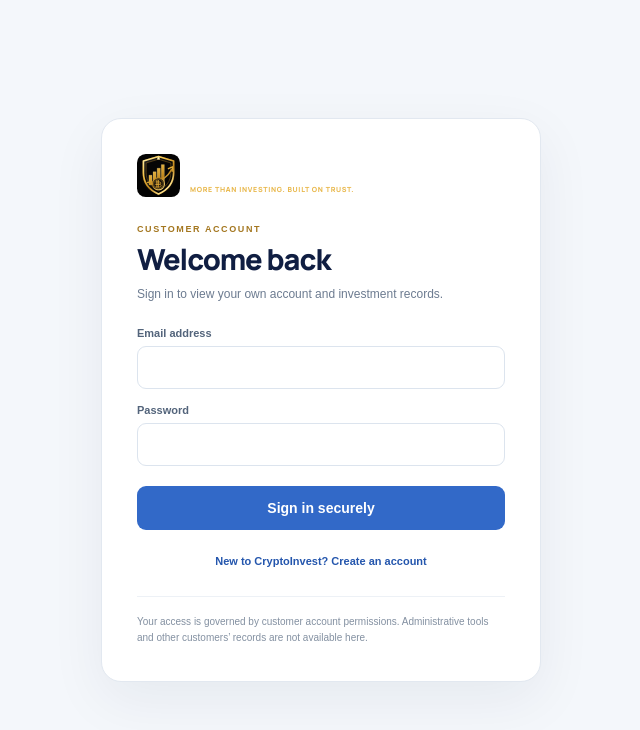
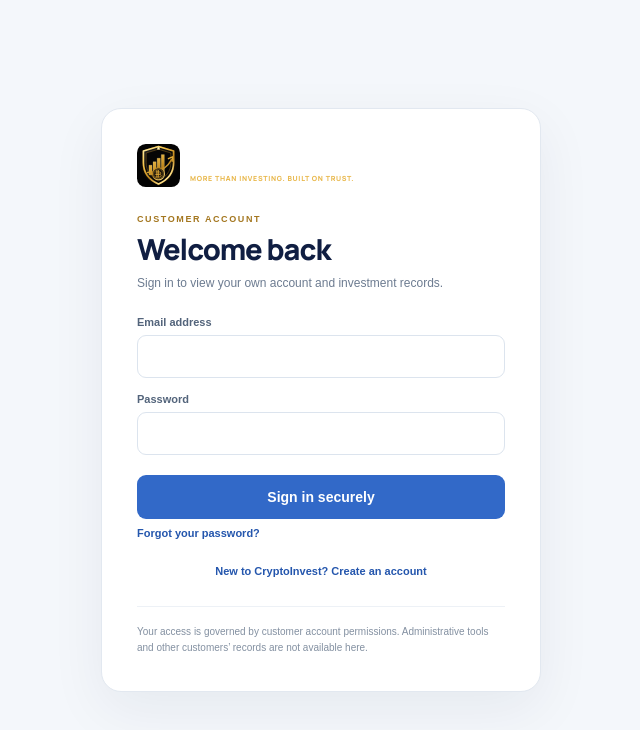
Before and after one commit to udofiaasianubong738-droid/Cryptocurrency, a Next.js app in the folder nextjs/: page /customer/login in a window 1280 px wide. Shown: the top 730 px of the page, without its empty margins (319-959 px from the left). Built offline with nearby package versions, Linux system fonts and the light colour scheme.

Commit message:
Add customer password recovery entry point

```diff
--- a/nextjs/src/app/customer/login/page.tsx
+++ b/nextjs/src/app/customer/login/page.tsx
@@ -57,6 +57,7 @@ export default function CustomerLoginPage() {
         <label>Password<input type="password" value={password} onChange={e=>setPassword(e.target.value)} autoComplete={mode === "login" ? "current-password" : "new-password"} minLength={8} required/></label>
         <button className="customer-primary" disabled={busy}>{busy ? "Please wait…" : mode === "login" ? "Sign in securely" : "Create customer account"}</button>
       </form>
+      {mode === "login" && <Link className="customer-inline-link" href="/customer/forgot-password">Forgot your password?</Link>}
       <button className="customer-switch" type="button" onClick={()=>{setMode(mode === "login" ? "register" : "login");setError("");setMessage("");}}>
         {mode === "login" ? "New to CryptoInvest? Create an account" : "Already registered? Sign in"}
       </button>
```
